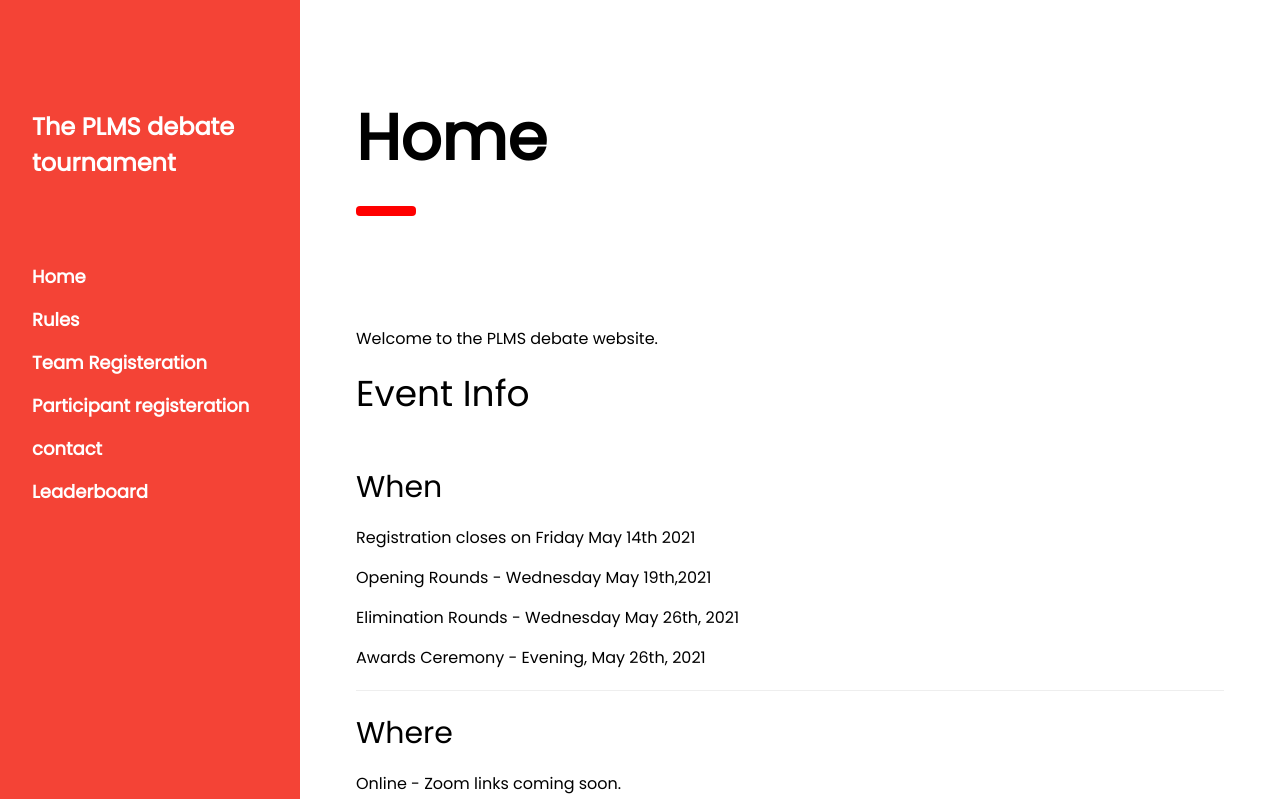
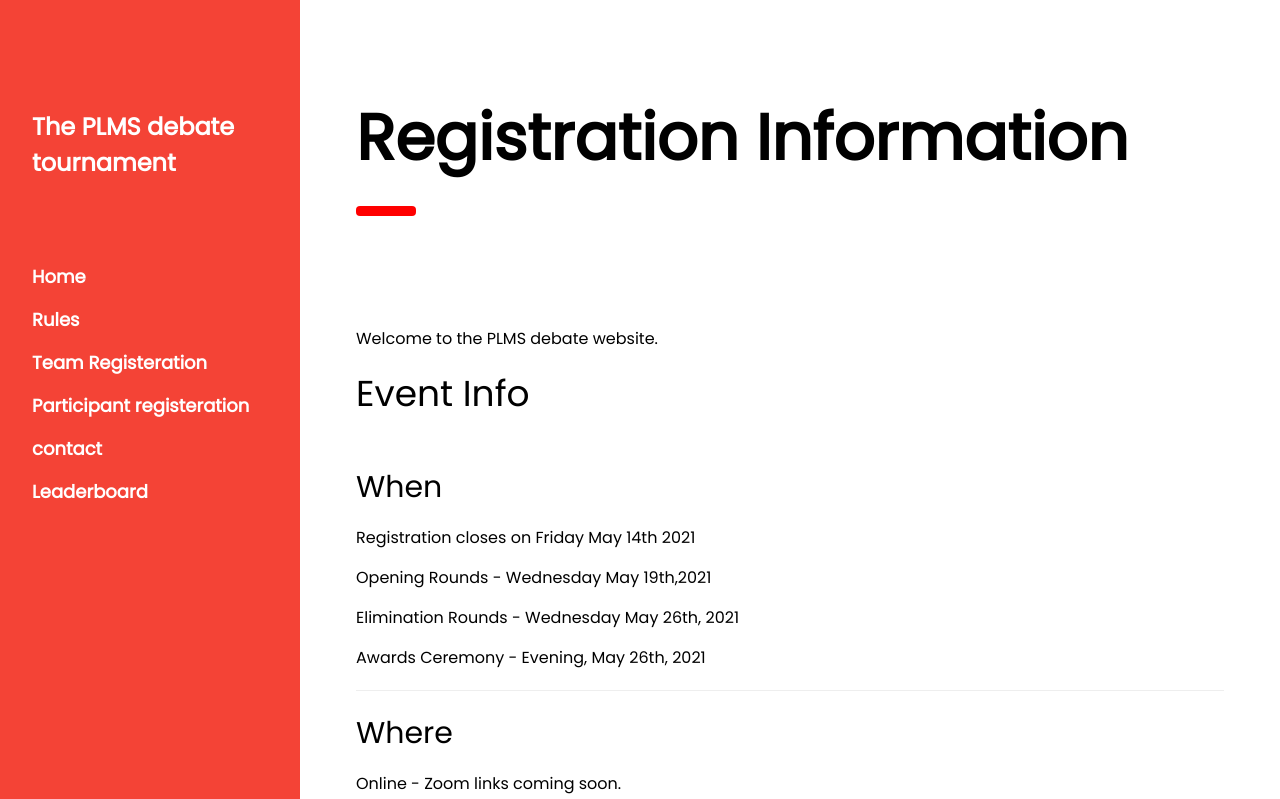
Before and after one commit to Phytonking/plms, a Django app: page / in a window 1280 px wide. Shown: the top 799 px of the page. Run offline with Django 3.2, Linux system fonts and the light colour scheme.

Commit message:
Update main.html

```diff
--- a/web/templates/web/main.html
+++ b/web/templates/web/main.html
@@ -2,7 +2,7 @@
 
 
 {% block b %}
-    Home
+    Registration Information
 
 {% endblock %}
 
```
